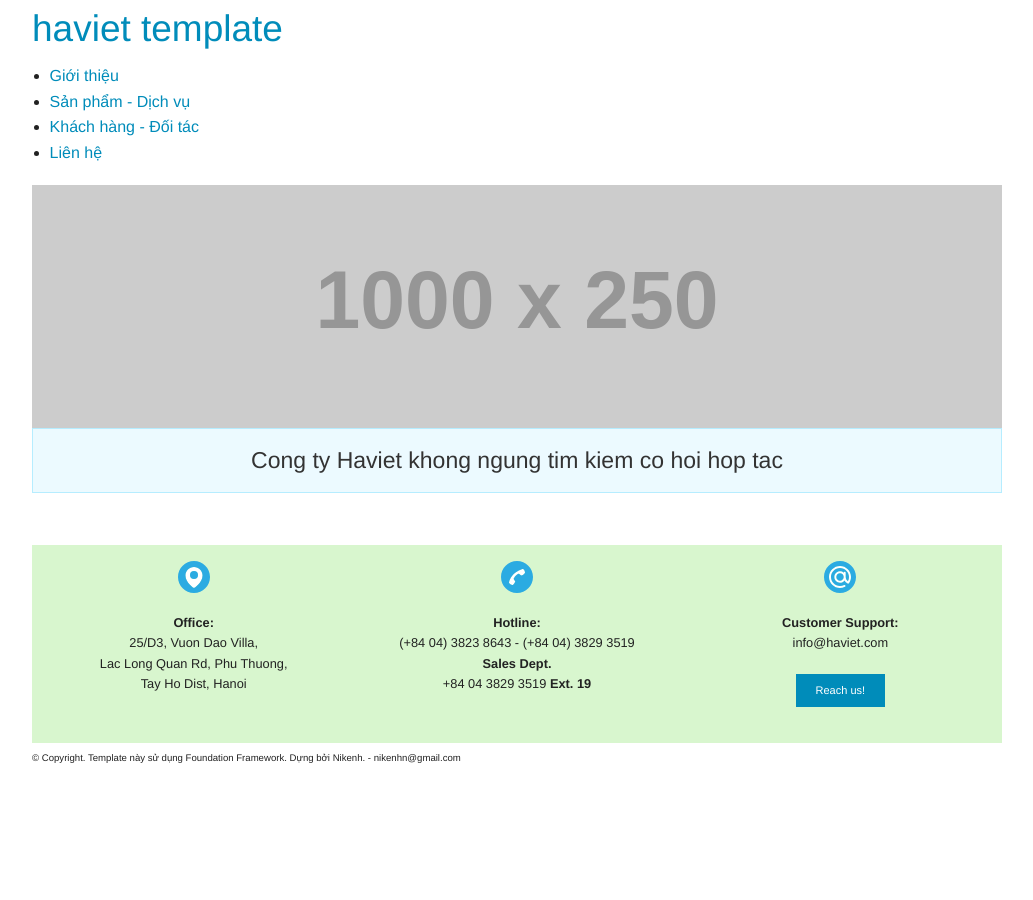
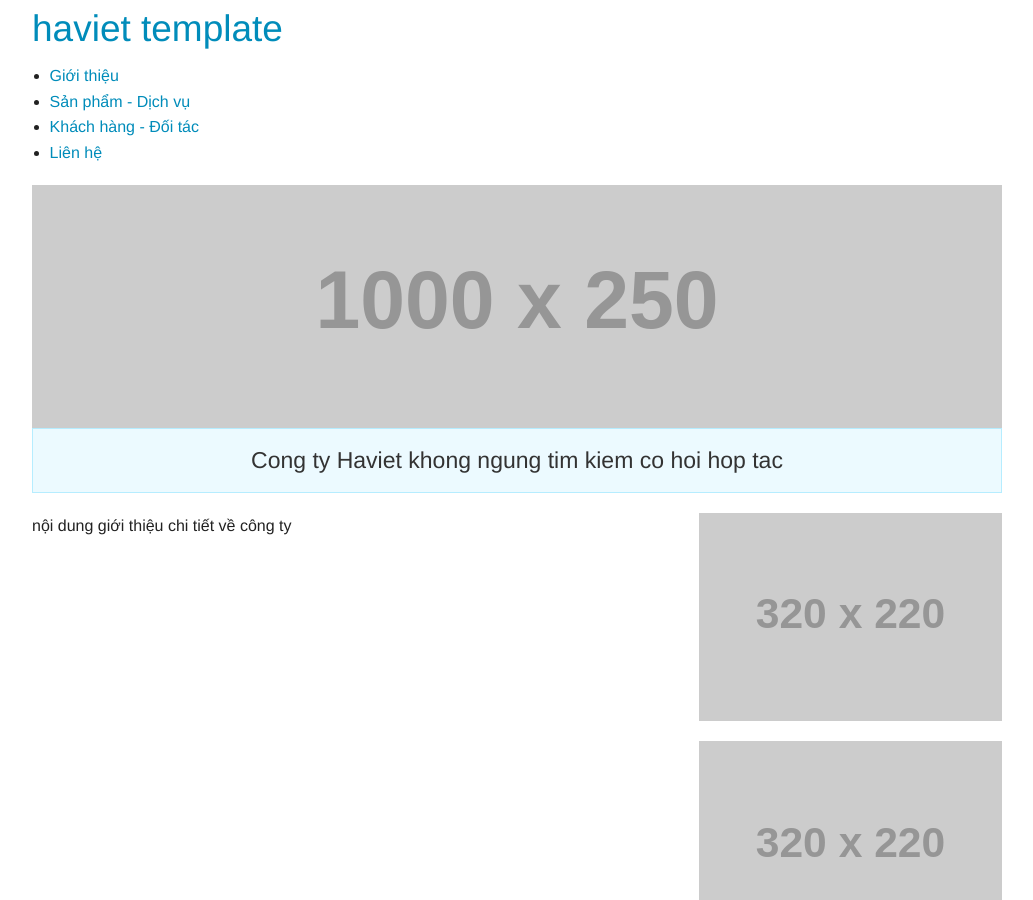
Before and after one commit to haviet/static-on-foundation, a Jekyll site: the page built from sdk-gioi-thieu.html, in a window 1280 px wide and 900 px high. Shown: the whole window, without its empty margins (123-1156 px from the left). Built offline with Jekyll 4.4.1, drawn with Linux system fonts in a browser that asks for light colours.

Commit message:
Update sdk-gioi-thieu.html

```diff
--- a/sdk-gioi-thieu.html
+++ b/sdk-gioi-thieu.html
@@ -19,3 +19,22 @@ layout: default
 		</div>
 	</div>
 </div>
+
+<div class="row show-for-medium-up clearfix">
+	<div class="medium-8 columns">
+		<p>nội dung giới thiệu chi tiết về công ty</p>
+	</div>
+	<div class="medium-4 columns">
+		<ul class="no-bullet">
+			{% for link in site.data.link-bigblock %}
+		  	<li>
+		  		<a href="{{ site.baseurl }}/{{ link.linkto }}">
+		  			<div>
+		  				<p><img src="{{ link.image }}" /></p>
+		  			</div>
+		  		</a>
+		  	</li>
+			{% endfor %}
+		</ul>
+	</div>
+</div>
```
